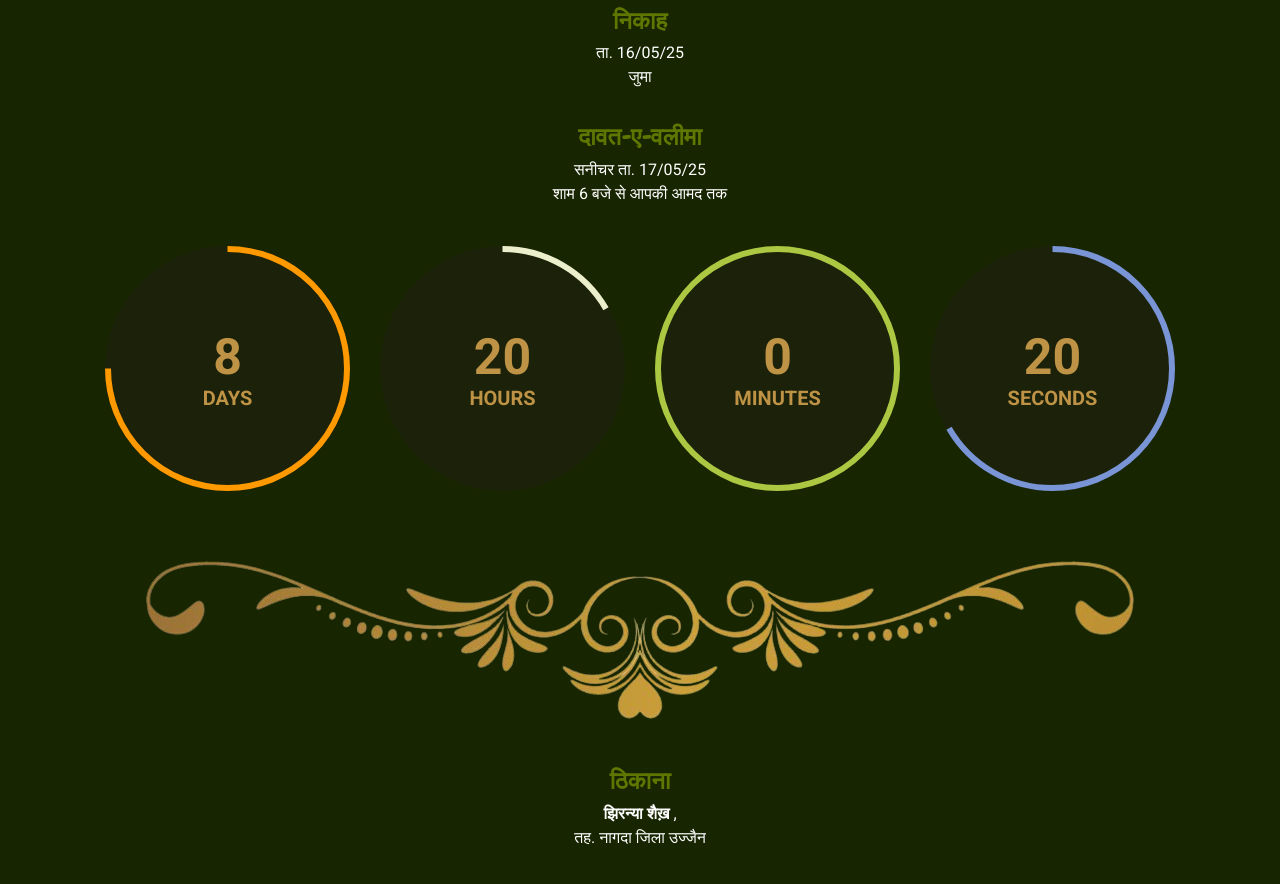
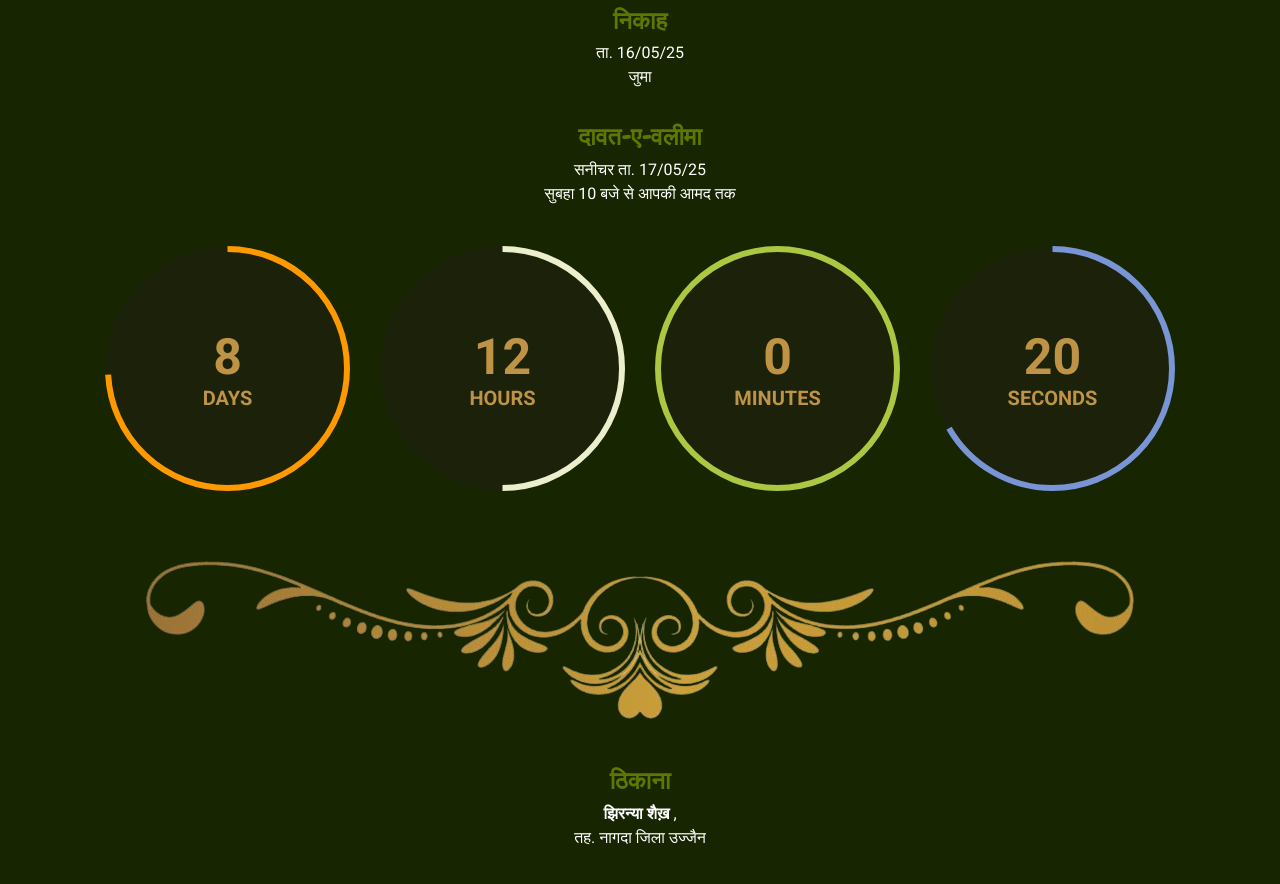
Before and after one commit to md-zulqarnain/aazam-wedding, a plain HTML site: page index.html in a window 1280 px wide. Shown: the part 1174-2058 px from the top of the page. Drawn offline with nearby package versions, Linux system fonts and the light colour scheme; grey boxes are pictures that could not be loaded.

Commit message:
changed tiem

```diff
--- a/index.html
+++ b/index.html
@@ -111,7 +111,7 @@
                     <div class="headingBox">
                         <h2 class="wfont">दावत-ए-वलीमा </h2>
                         <p>सनीचर ता. 17/05/25</p>
-                        <p>शाम 6 बजे  से आपकी आमद तक </p>
+                        <p>सुबहा 10 बजे  से आपकी आमद तक </p>
                     </div>
                     <div class="clock row">
                         <div class="clock-item clock-days countdown-time-value col-md-3">
@@ -318,7 +318,7 @@
                 console.log(Math.floor(new Date().getTime() / 1000));
                 $('.countdown').final_countdown({
                     'start': 1744695000,
-                    'end': 1747485000,
+                    'end': 1747456200,
                     'now': Math.floor(new Date().getTime() / 1000)
                 });
             });
```
